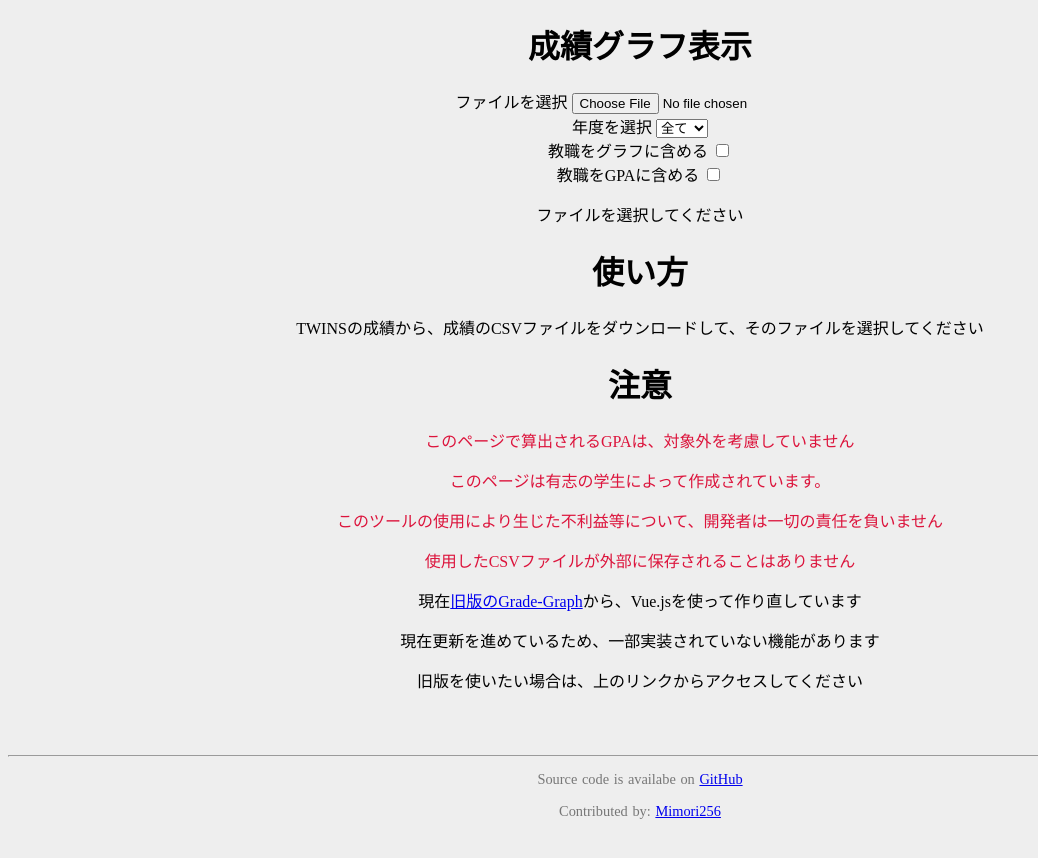
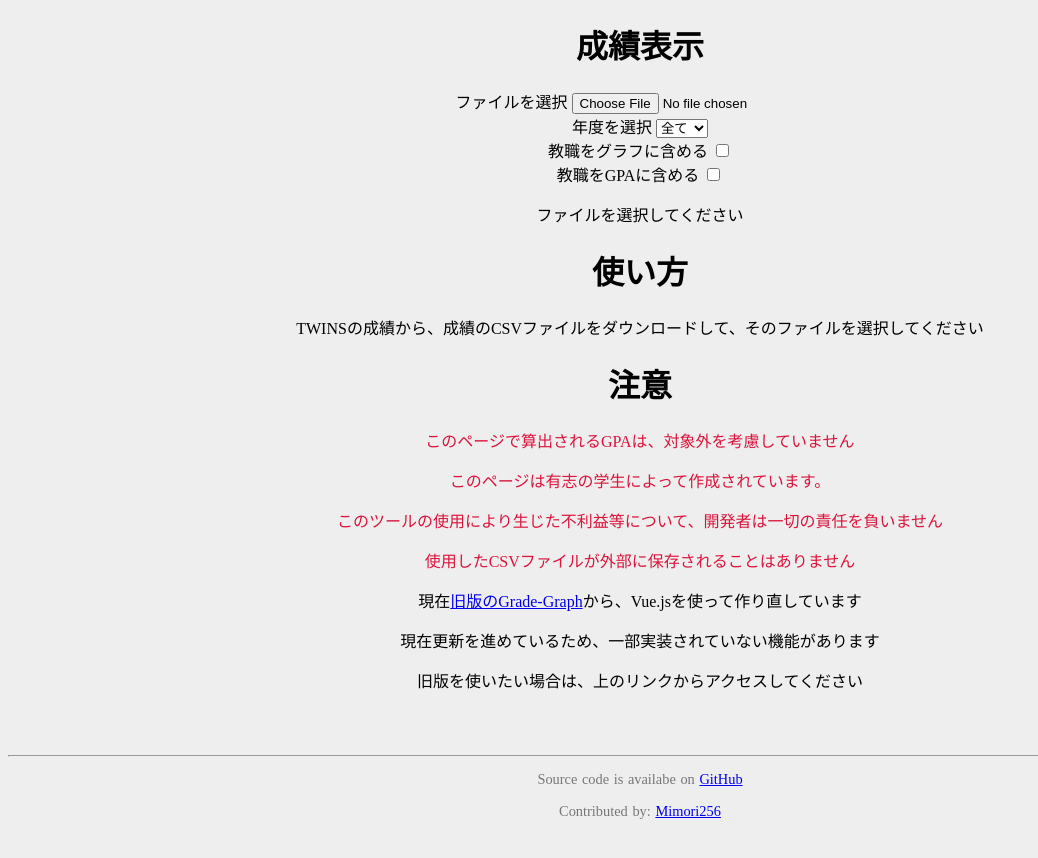
Before and after one commit to Mimori256/Grade-Graph, a Vue app: page / in a window 1280 px wide. Shown: the top 858 px of the page, without its empty margins (0-1038 px from the left). Built offline with nearby package versions, Linux system fonts and the light colour scheme.

Commit message:
add dist

```diff
--- a/src/App.vue
+++ b/src/App.vue
@@ -1,5 +1,5 @@
 <template>
-  <h1>成績グラフ表示</h1>
+  <h1>成績表示</h1>
   <div v-if="!isFileUploaded">
     <div id="csvSelect">
       <FileSelector @file-content-change="updateFileContent" />
```
Also changed, not shown: 7 other files (tests, documents, lock files or other folders).
